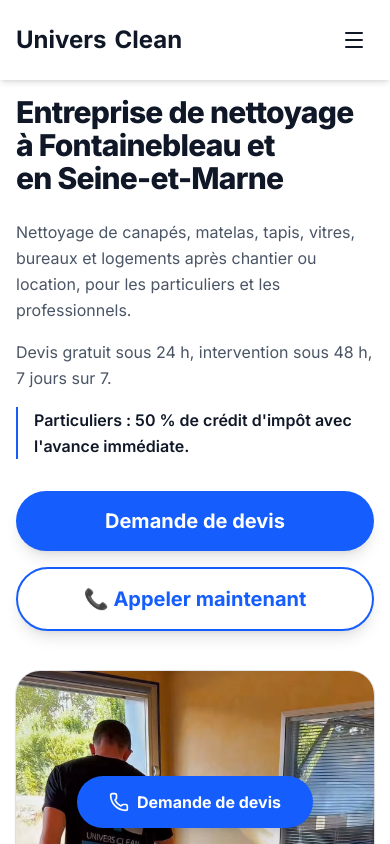
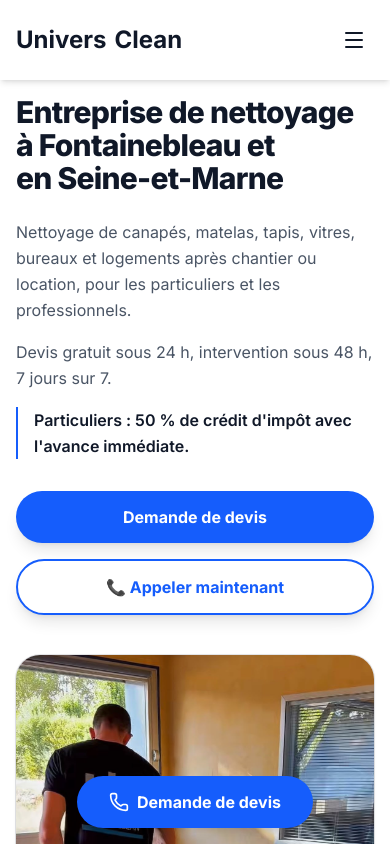
Before and after one commit to blernix/universcleanrefonte, a Next.js app: page / in a window 390 px wide. Shown: the top 844 px of the page. Built offline with nearby package versions, Linux system fonts and the light colour scheme.

Commit message:
Hero: tailles de titre et de boutons accordees a 1024 px

```diff
--- a/app/components/home/Hero.jsx
+++ b/app/components/home/Hero.jsx
@@ -68,7 +68,7 @@ export default function Hero({ onOpenModal }) {
         <div className="grid lg:grid-cols-2 gap-10 lg:gap-16 items-center">
           {/* Colonne texte */}
           <div>
-            <h1 className="text-3xl sm:text-4xl lg:text-[2.75rem] font-extrabold leading-[1.1] tracking-tight text-gray-900 text-balance">
+            <h1 className="text-3xl sm:text-4xl lg:text-[2.25rem] xl:text-[2.75rem] font-extrabold leading-[1.1] tracking-tight text-gray-900 text-balance">
               Entreprise de nettoyage à Fontainebleau et en Seine-et-Marne
             </h1>
 
@@ -89,7 +89,7 @@ export default function Hero({ onOpenModal }) {
               <button
                 type="button"
                 onClick={() => onOpenModal && onOpenModal('general')}
-                className="w-full sm:w-auto bg-blue-600 text-white px-8 py-4 rounded-full font-bold text-xl shadow-lg hover:bg-blue-700 hover:shadow-xl transition-all duration-300"
+                className="w-full sm:w-auto whitespace-nowrap bg-blue-600 text-white px-6 lg:px-7 xl:px-8 py-3.5 xl:py-4 rounded-full font-bold text-base lg:text-lg xl:text-xl shadow-lg hover:bg-blue-700 hover:shadow-xl transition-all duration-300"
               >
                 Demande de devis
               </button>
@@ -101,7 +101,7 @@ export default function Hero({ onOpenModal }) {
                     window.umami.track('click_telephone', { page: 'accueil' });
                   }
                 }}
-                className="w-full sm:w-auto text-center bg-white text-blue-600 border-2 border-blue-600 px-8 py-4 rounded-full font-bold text-xl shadow-lg hover:bg-blue-50 hover:shadow-xl transition-all duration-300 cursor-pointer"
+                className="w-full sm:w-auto whitespace-nowrap text-center bg-white text-blue-600 border-2 border-blue-600 px-6 lg:px-7 xl:px-8 py-3.5 xl:py-4 rounded-full font-bold text-base lg:text-lg xl:text-xl shadow-lg hover:bg-blue-50 hover:shadow-xl transition-all duration-300 cursor-pointer"
               >
                 📞 Appeler maintenant
               </a>
```
